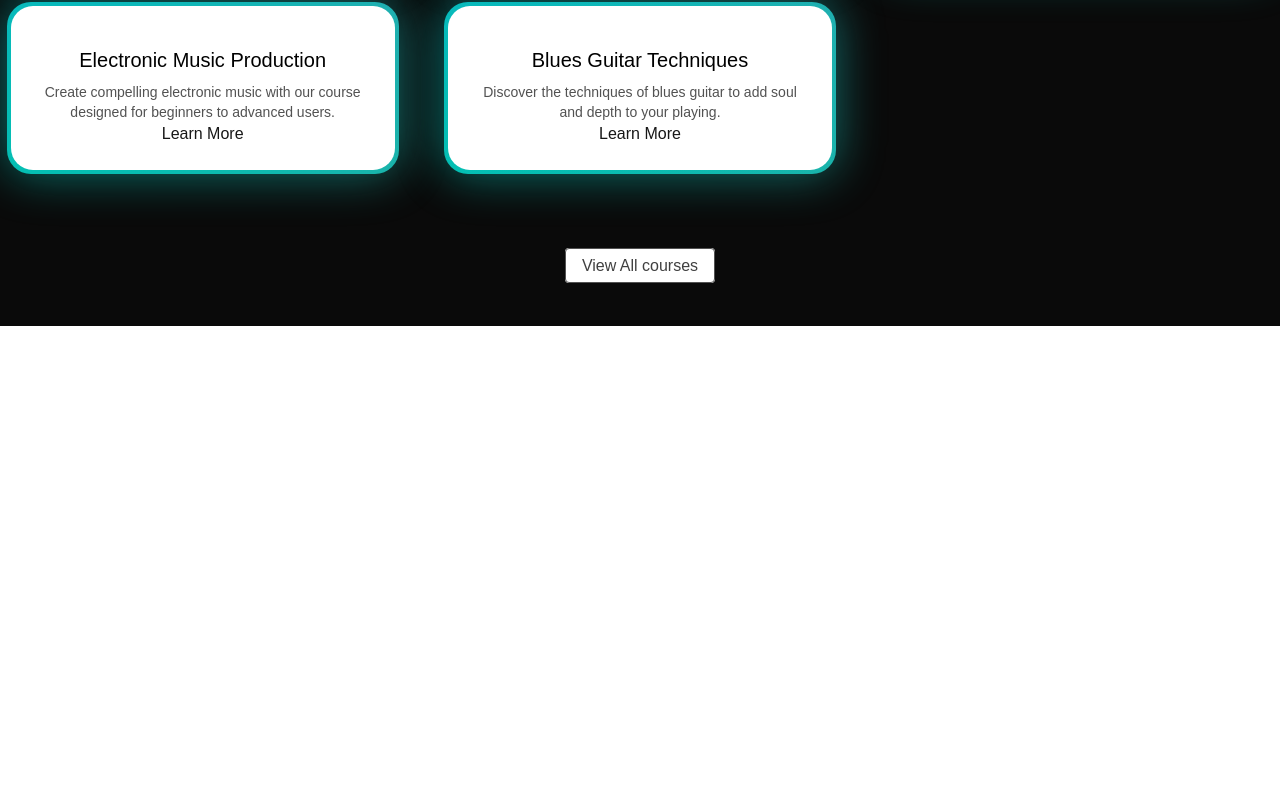
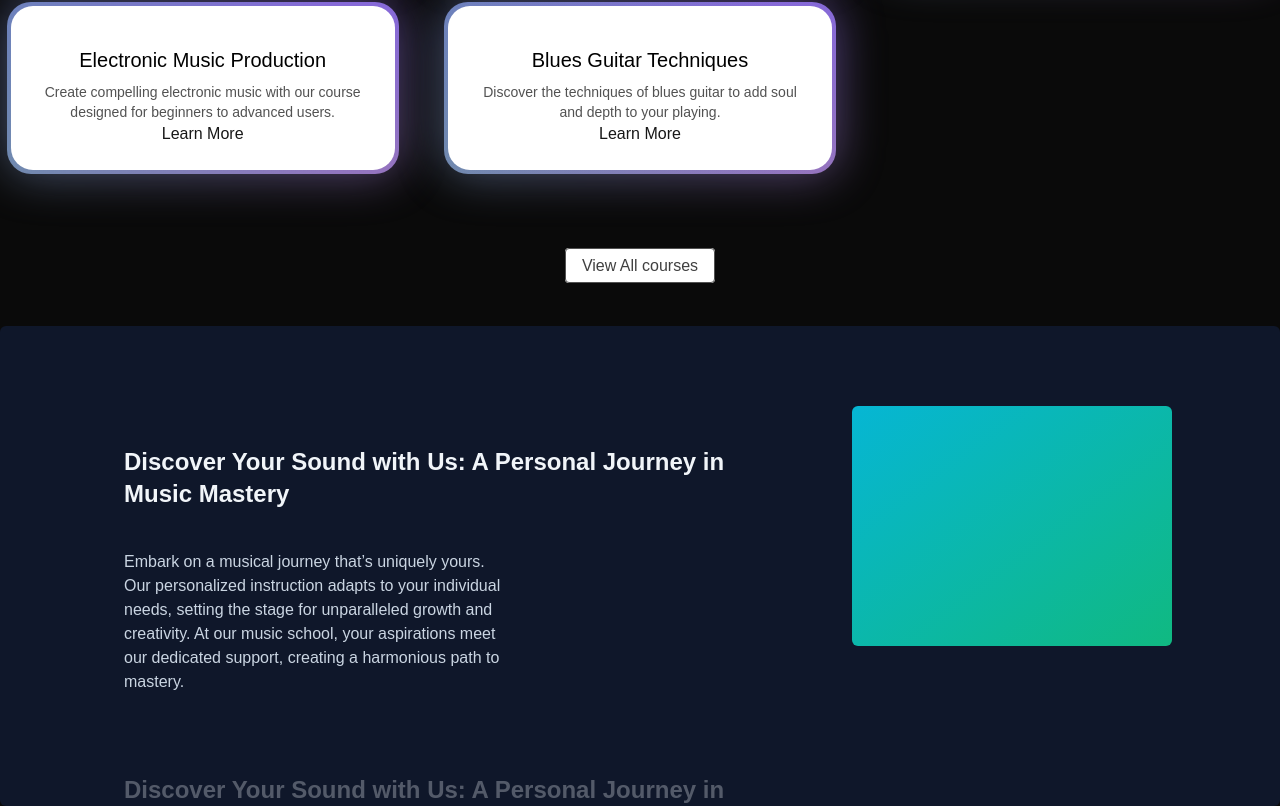
Before and after one commit to Jain4556/nextjs_prj, a Next.js app: page / in a window 1280 px wide. Shown: the part 1014-1820 px from the top of the page. Before the commit the page ends 1340 px from the top, so only its background shows below. Built offline with nearby package versions, Linux system fonts and the light colour scheme.

Commit message:
scroll-view

```diff
--- a/src/app/page.tsx
+++ b/src/app/page.tsx
@@ -1,5 +1,6 @@
 import FeaturedCourses from "@/components/FeaturedCourses";
 import HeroSection from "@/components/HeroSection";
+import WhyChooseUs from "@/components/WhyChooseUs";
 
 export default function Home() {
   return (
@@ -7,6 +8,7 @@
 
    <HeroSection/>
    <FeaturedCourses/>
+   <WhyChooseUs/>
    </main>
   )
 }
--- /dev/null
+++ b/src/components/WhyChooseUs.tsx
@@ -0,0 +1,56 @@
+"use client";
+import React from "react";
+import { StickyScroll } from "./ui/sticky-scroll-reveal";
+
+const musicSchoolContent = [
+  {
+    title: "Discover Your Sound with Us: A Personal Journey in Music Mastery",
+    description:
+      "Embark on a musical journey that’s uniquely yours. Our personalized instruction adapts to your individual needs, setting the stage for unparalleled growth and creativity. At our music school, your aspirations meet our dedicated support, creating a harmonious path to mastery.",
+  },
+  {
+    title: "Discover Your Sound with Us: A Personal Journey in Music Mastery",
+    description:
+      "Embark on a musical journey that’s uniquely yours. Our personalized instruction adapts to your individual needs, setting the stage for unparalleled growth and creativity. At our music school, your aspirations meet our dedicated support, creating a harmonious path to mastery.",
+  },
+  {
+    title: "Discover Your Sound with Us: A Personal Journey in Music Mastery",
+    description:
+      "Embark on a musical journey that’s uniquely yours. Our personalized instruction adapts to your individual needs, setting the stage for unparalleled growth and creativity. At our music school, your aspirations meet our dedicated support, creating a harmonious path to mastery.",
+  },
+  {
+    title: "Discover Your Sound with Us: A Personal Journey in Music Mastery",
+    description:
+      "Embark on a musical journey that’s uniquely yours. Our personalized instruction adapts to your individual needs, setting the stage for unparalleled growth and creativity. At our music school, your aspirations meet our dedicated support, creating a harmonious path to mastery.",
+  },
+  {
+    title: "Discover Your Sound with Us: A Personal Journey in Music Mastery",
+    description:
+      "Embark on a musical journey that’s uniquely yours. Our personalized instruction adapts to your individual needs, setting the stage for unparalleled growth and creativity. At our music school, your aspirations meet our dedicated support, creating a harmonious path to mastery.",
+  },
+  {
+    title: "Live Feedback & Engagement",
+    description:
+      "Immerse yourself in an interactive learning experience where feedback is immediate, just like real-time changes in a collaborative project. This approach enhances your understanding and mastery of music concepts and performance techniques.",
+  },
+  {
+    title: "Cutting-Edge Curriculum",
+    description:
+      "Our curriculum is continuously updated to include the latest music education trends and technologies, ensuring you’re always learning with the most current and effective methods. Say goodbye to outdated materials and welcome an education that evolves with the industry.",
+  },
+  {
+    title: "Limitless Learning Opportunities",
+    description:
+      "With our expansive resource library and dynamic course offerings, you’ll never find yourself without something new to explore. Our platform provides continuous opportunities for growth, ensuring your musical skills are always advancing.",
+  },
+];
+
+const WhyChooseUs = () => {
+  return (
+    <div>
+      <StickyScroll content={musicSchoolContent} />
+    </div>
+  );
+};
+
+export default WhyChooseUs;
--- /dev/null
+++ b/src/components/ui/sticky-scroll-reveal.tsx
@@ -0,0 +1,112 @@
+"use client";
+import React, { useEffect, useRef, useState } from "react";
+import { useMotionValueEvent, useScroll } from "motion/react";
+import { motion } from "motion/react";
+import { cn } from "@/utils/cn";
+
+export const StickyScroll = ({
+  content,
+  contentClassName,
+}: {
+  content: {
+    title: string;
+    description: string;
+    content?: React.ReactNode | any;
+  }[];
+  contentClassName?: string;
+}) => {
+  const [activeCard, setActiveCard] = React.useState(0);
+  const ref = useRef<any>(null);
+  const { scrollYProgress } = useScroll({
+    // uncomment line 22 and comment line 23 if you DONT want the overflow container and want to have it change on the entire page scroll
+    // target: ref
+    container: ref,
+    offset: ["start start", "end start"],
+  });
+  const cardLength = content.length;
+
+  useMotionValueEvent(scrollYProgress, "change", (latest) => {
+    const cardsBreakpoints = content.map((_, index) => index / cardLength);
+    const closestBreakpointIndex = cardsBreakpoints.reduce(
+      (acc, breakpoint, index) => {
+        const distance = Math.abs(latest - breakpoint);
+        if (distance < Math.abs(latest - cardsBreakpoints[acc])) {
+          return index;
+        }
+        return acc;
+      },
+      0,
+    );
+    setActiveCard(closestBreakpointIndex);
+  });
+
+  const backgroundColors = [
+    "#0f172a", // slate-900
+    "#000000", // black
+    "#171717", // neutral-900
+  ];
+  const linearGradients = [
+    "linear-gradient(to bottom right, #06b6d4, #10b981)", // cyan-500 to emerald-500
+    "linear-gradient(to bottom right, #ec4899, #6366f1)", // pink-500 to indigo-500
+    "linear-gradient(to bottom right, #f97316, #eab308)", // orange-500 to yellow-500
+  ];
+
+  const [backgroundGradient, setBackgroundGradient] = useState(
+    linearGradients[0],
+  );
+
+  useEffect(() => {
+    setBackgroundGradient(linearGradients[activeCard % linearGradients.length]);
+  }, [activeCard]);
+
+  return (
+    <motion.div
+      animate={{
+        backgroundColor: backgroundColors[activeCard % backgroundColors.length],
+      }}
+      className="relative flex h-[30rem] justify-center space-x-10 overflow-y-auto rounded-md p-10"
+      ref={ref}
+    >
+      <div className="div relative flex items-start px-4">
+        <div className="max-w-2xl">
+          {content.map((item, index) => (
+            <div key={item.title + index} className="my-20">
+              <motion.h2
+                initial={{
+                  opacity: 0,
+                }}
+                animate={{
+                  opacity: activeCard === index ? 1 : 0.3,
+                }}
+                className="text-2xl font-bold text-slate-100"
+              >
+                {item.title}
+              </motion.h2>
+              <motion.p
+                initial={{
+                  opacity: 0,
+                }}
+                animate={{
+                  opacity: activeCard === index ? 1 : 0.3,
+                }}
+                className="text-kg mt-10 max-w-sm text-slate-300"
+              >
+                {item.description}
+              </motion.p>
+            </div>
+          ))}
+          <div className="h-40" />
+        </div>
+      </div>
+      <div
+        style={{ background: backgroundGradient }}
+        className={cn(
+          "sticky top-10 hidden h-60 w-80 overflow-hidden rounded-md bg-white lg:block",
+          contentClassName,
+        )}
+      >
+        {content[activeCard].content ?? null}
+      </div>
+    </motion.div>
+  );
+};
```
